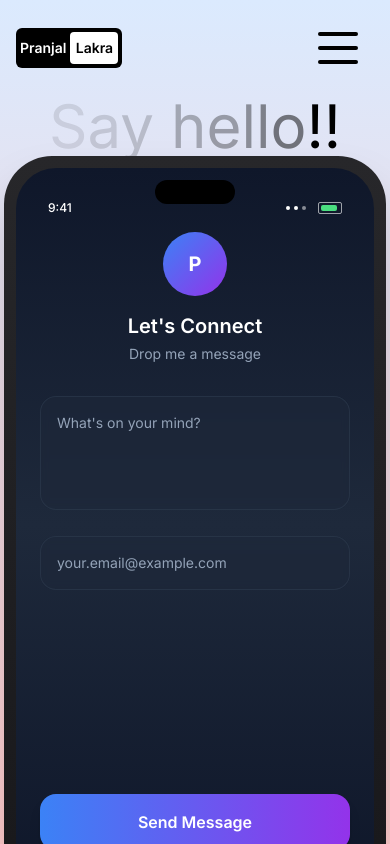
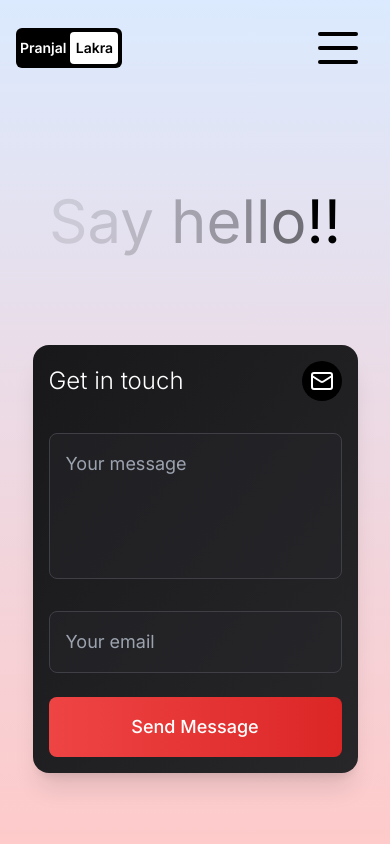
Before and after one commit to alpranjal28/portfolio, a Next.js app: page /contact in a window 390 px wide. Built offline with nearby package versions, Linux system fonts and the light colour scheme.

Commit message:
contact in phone

```diff
--- a/src/app/contact/page.tsx
+++ b/src/app/contact/page.tsx
@@ -4,10 +4,12 @@ import { motion } from "framer-motion";
 import { useRef, useState } from "react";
 import emailjs from "@emailjs/browser";
 import { toast } from "react-toastify";
+import { Checked, Email } from "@/components/icons";
 
 const ContactPage = () => {
   const [success, setSuccess] = useState(false);
   const [error, setError] = useState(false);
+  const [copied, setCopied] = useState(false);
   const text: string = "Say hello";
   const notify = (content: string) => toast(content);
 
@@ -47,7 +49,7 @@ const ContactPage = () => {
       animate={{ y: "0%" }}
       transition={{ duration: 0.5 }}
     >
-      <div className=" overflow-scroll h-full flex flex-col lg:flex-row px-1 sm:px-8 md:px-12 lg:px-20 xl:px-48">
+      <div className=" overflow-scroll h-full flex flex-col lg:flex-row px-1 sm:px-6 md:px-12 lg:px-20 xl:px-48">
         {/* TEXT CONTAINER */}
         <div className=" h-1/3 lg:h-full lg:w-1/2 flex items-center justify-center text-6xl">
           <motion.div className="">
@@ -111,12 +113,28 @@ const ContactPage = () => {
         </form> */}
 
         {/* FORM CONTAINER UPDATED*/}
-        {/* <form
-          className="h-fit self-center lg:w-1/2 flex flex-col gap-6 justify-center bg-gradient-to-br from-zinc-900 to-zinc-800 rounded-2xl text-lg p-8 md:p-10 relative shadow-xl"
+        <form
+          className="h-fit self-center lg:w-1/2 flex flex-col lg:hidden gap-6 justify-center bg-gradient-to-br from-zinc-900 to-zinc-800 rounded-2xl text-lg p-4 md:py-10 md:px-6 relative shadow-xl"
           ref={formRef}
           onSubmit={sendEmail}
         >
-          <h2 className="text-white text-2xl font-light mb-2">Get in touch</h2>
+          <h2 className="text-white text-2xl font-light mb-2 flex items-center  justify-between">
+            <span>Get in touch</span>
+            <button
+              type="button"
+              about="copy"
+              onClick={() => {
+                navigator.clipboard.writeText("alpranjal28@gmail.com");
+                notify("Email copied to clipboard!");
+                setCopied(true);
+                setTimeout(() => {
+                  setCopied(false);
+                }, 2000);
+              }}
+            >
+              {copied ? <Checked /> : <Email color="white" />}
+            </button>
+          </h2>
 
           <div className="relative">
             <textarea
@@ -161,10 +179,10 @@ const ContactPage = () => {
               Something went wrong. Please try again.
             </motion.p>
           )}
-        </form> */}
+        </form>
 
         {/* FORM CONTAINER - Enhanced Phone UI */}
-        <div className="h-fit w-full lg:w-1/2 flex items-center justify-center self-center">
+        <div className="h-fit w-full lg:w-1/2 hidden lg:flex items-center justify-center self-center">
           {/* Phone Frame */}
           <div className="bg-gradient-to-b from-zinc-800 to-zinc-900 rounded-[3rem] p-3 shadow-2xl relative w-full max-w-sm">
             {/* Camera Notch */}
@@ -200,6 +218,10 @@ const ContactPage = () => {
                     onClick={() => {
                       navigator.clipboard.writeText("alpranjal28@gmail.com");
                       notify("Email copied");
+                      setCopied(true);
+                      setTimeout(() => {
+                        setCopied(false);
+                      }, 2000);
                     }}
                     type="button"
                     className="w-16 h-16 bg-gradient-to-br from-blue-500 to-purple-600 rounded-full mx-auto mb-4 flex items-center justify-center"
--- a/src/components/icons.tsx
+++ b/src/components/icons.tsx
@@ -1,3 +1,5 @@
+import { CheckCheck } from "lucide-react";
+
 export const Linkedin = ({ color }: { color?: string }) => {
   return (
     <div className="bg-black p-2 rounded-full">
@@ -40,6 +42,13 @@ export const Email = ({ color }: { color?: string }) => {
         <path d="m22 7-8.991 5.727a2 2 0 0 1-2.009 0L2 7" />
         <rect x="2" y="4" width="20" height="16" rx="2" />
       </svg>
+    </div>
+  );
+};
+export const Checked = ({ color }: { color?: string }) => {
+  return (
+    <div className="bg-black p-2 rounded-full">
+      <CheckCheck height="24" width="24" color="#22c55e" />
     </div>
   );
 };
--- a/src/components/navbar.tsx
+++ b/src/components/navbar.tsx
@@ -3,7 +3,7 @@ import Link from "next/link";
 import { useState } from "react";
 import NavLink from "./navLink";
 import { motion } from "framer-motion";
-import { Email, Github, Linkedin } from "./icons";
+import { Checked, Email, Github, Linkedin } from "./icons";
 import { toast, ToastContainer, Bounce } from "react-toastify";
 
 const links = [
@@ -15,6 +15,7 @@ const links = [
 
 const Navbar = () => {
   const [open, setOpen] = useState(false);
+  const [copied, setCopied] = useState(false);
   function toggle() {
     setOpen(!open);
   }
@@ -100,10 +101,7 @@ const Navbar = () => {
 
       {/* SOCIAL */}
       <div className="hidden md:flex justify-end gap-4 w-1/3 items-center container">
-        <Link
-          href={"https://github.com/alpranjal28"}
-          target="_blank"
-        >
+        <Link href={"https://github.com/alpranjal28"} target="_blank">
           <Github color="white" />
         </Link>
         <Link
@@ -115,13 +113,16 @@ const Navbar = () => {
         <button
           type="button"
           about="copy"
-          className="bg-transparent border-0 p-0 m-0"
           onClick={() => {
             navigator.clipboard.writeText("alpranjal28@gmail.com");
-            notify("Email copied");
+            notify("Email copied to clipboard!");
+            setCopied(true);
+            setTimeout(() => {
+              setCopied(false);
+            }, 2000);
           }}
         >
-          <Email color="white" />
+          {copied ? <Checked /> : <Email color="white"/>}
         </button>
       </div>
 
@@ -172,10 +173,7 @@ const Navbar = () => {
               variants={listItemVariants}
               className=" flex flex-row space-x-4 items-center"
             >
-              <Link
-                href={"https://github.com/alpranjal28"}
-                target="_blank"
-              >
+              <Link href={"https://github.com/alpranjal28"} target="_blank">
                 <Github />
               </Link>
               <Link
```
